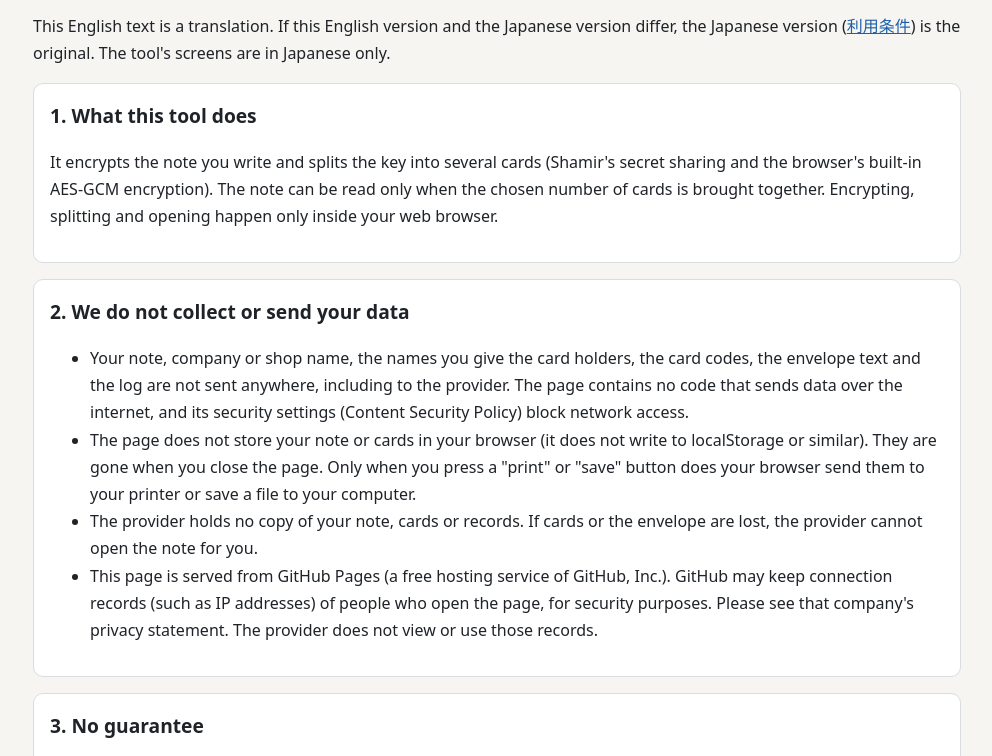
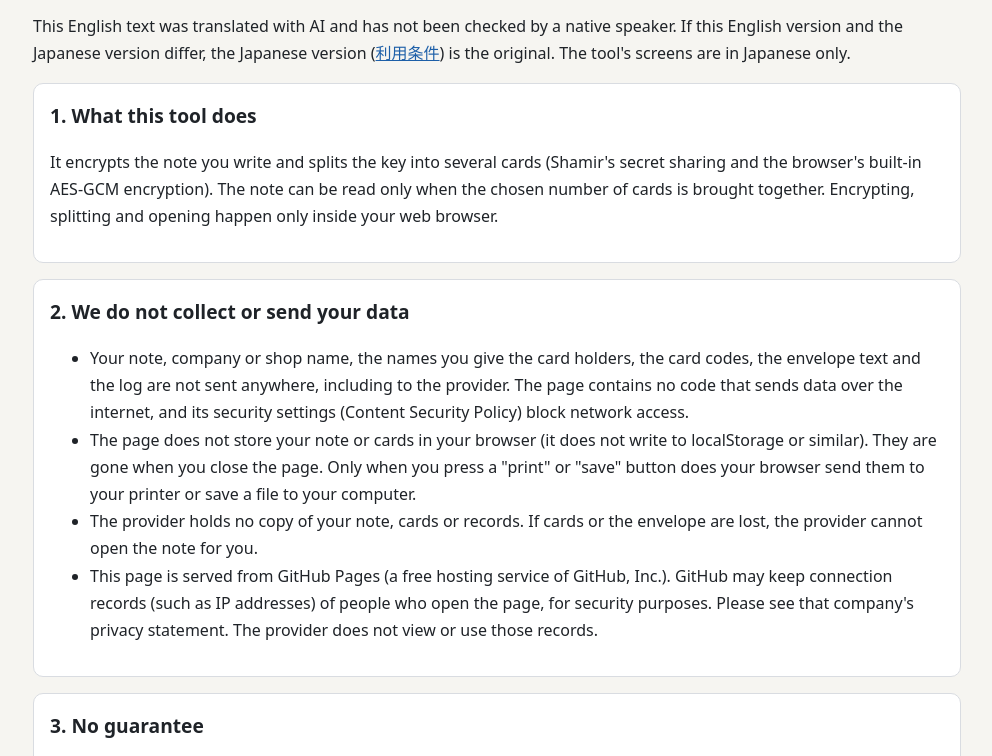
Before and after one commit to garageteninfo-code/kaginoazukeban, a plain HTML site: page terms-en.html in a window 1280 px wide. Shown: the part 157-913 px from the top of the page, without its empty margins (143-1135 px from the left). Drawn offline with Linux system fonts and the light colour scheme.

Commit message:
英語の文に「AIで翻訳した」ことを明記
Co-Authored-By: Claude Opus 5.5 <noreply@anthropic.com>

```diff
--- a/terms-en.html
+++ b/terms-en.html
@@ -13,7 +13,7 @@
   <p><a href="terms.html" lang="ja">日本語</a></p>
   <h1>Terms of use and privacy</h1>
   <p class="lead">鍵の預け番 Kagi-no-azukeban — Paper cards that split an emergency note among several trusted people (free prototype).</p>
-  <p>This English text is a translation. If this English version and the Japanese version differ, the Japanese version (<a href="terms.html">利用条件</a>) is the original. The tool's screens are in Japanese only.</p>
+  <p>This English text was translated with AI and has not been checked by a native speaker. If this English version and the Japanese version differ, the Japanese version (<a href="terms.html">利用条件</a>) is the original. The tool's screens are in Japanese only.</p>
 </header>
 <main>
   <section class="card">
```
